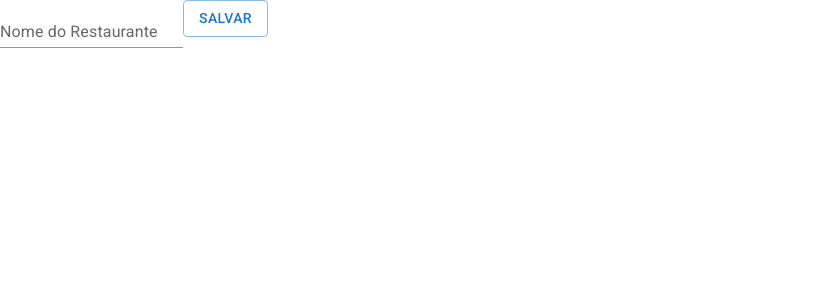
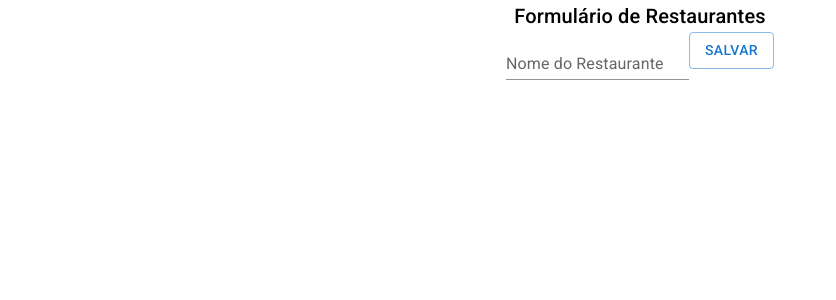
Before and after one commit to flavioaluis/alfood, a React (Create React App) app: page /admin/restaurantes/new in a window 1280 px wide. Shown: the top 300 px of the page, without its empty margins (0-836 px from the left). Built offline with nearby package versions, Linux system fonts and the light colour scheme.

Commit message:
Att FormNew Page

```diff
--- a/src/paginas/Administracao/Restaurantes/FormNew.tsx
+++ b/src/paginas/Administracao/Restaurantes/FormNew.tsx
@@ -1,4 +1,4 @@
-import {Button, TextField} from '@mui/material';
+import {Box, Button, TextField, Typography} from '@mui/material';
 import axios from 'axios';
 import { useEffect, useState } from 'react';
 import { useParams } from 'react-router-dom';
@@ -32,14 +32,17 @@ const FormNew = () => {
         }
       }
       return (
-      <form onSubmit={aoSubmeterForm}>
+      <Box sx={{display:'flex', flexDirection:'column',alignItems:'center' }}>
+        <Typography component="h1" variant="h6">Formulário de Restaurantes</Typography>
+          <Box component="form" onSubmit={aoSubmeterForm}>
               <TextField value={nomeRestaurante}
                         onChange={evento => setNomeRestaurantes(evento.target.value)}
                         id="standard-basic"
                         label="Nome do Restaurante"
                         variant="standard" />
             <Button type="submit" variant="outlined">Salvar</Button>
-      </form>
+          </Box>
+      </Box>
     )
 }
 
```
Lines whose indentation alone changed are shown as unchanged.
